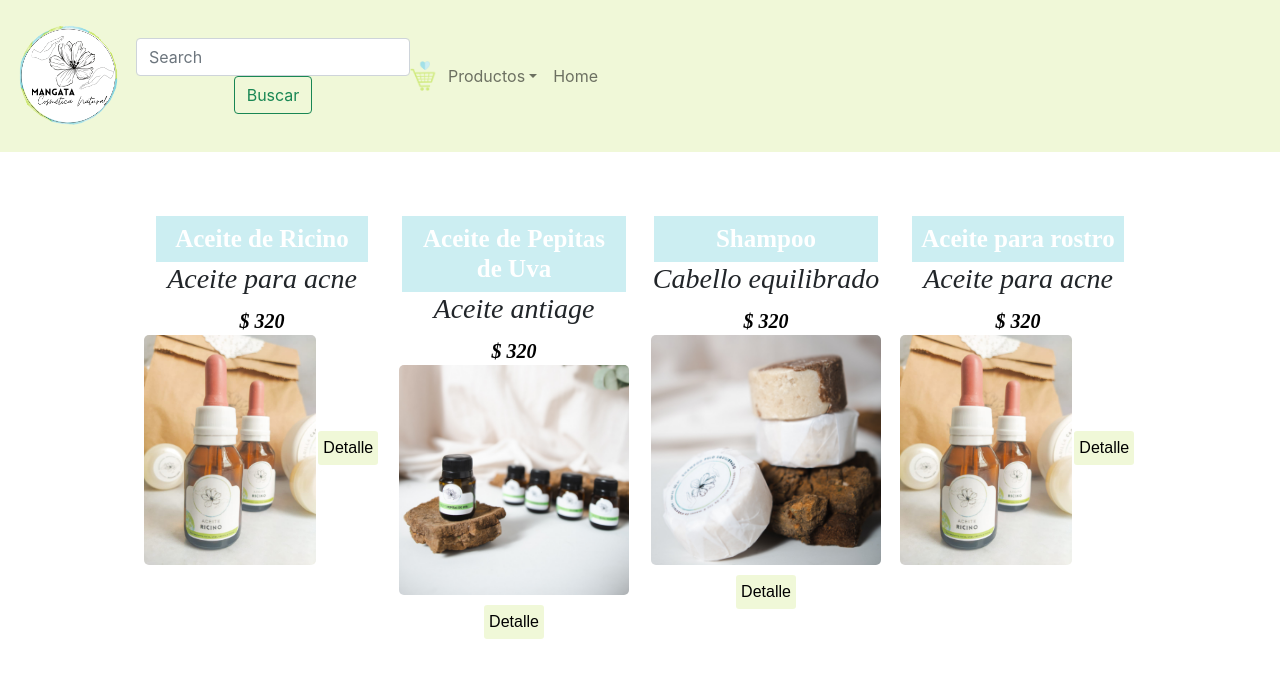
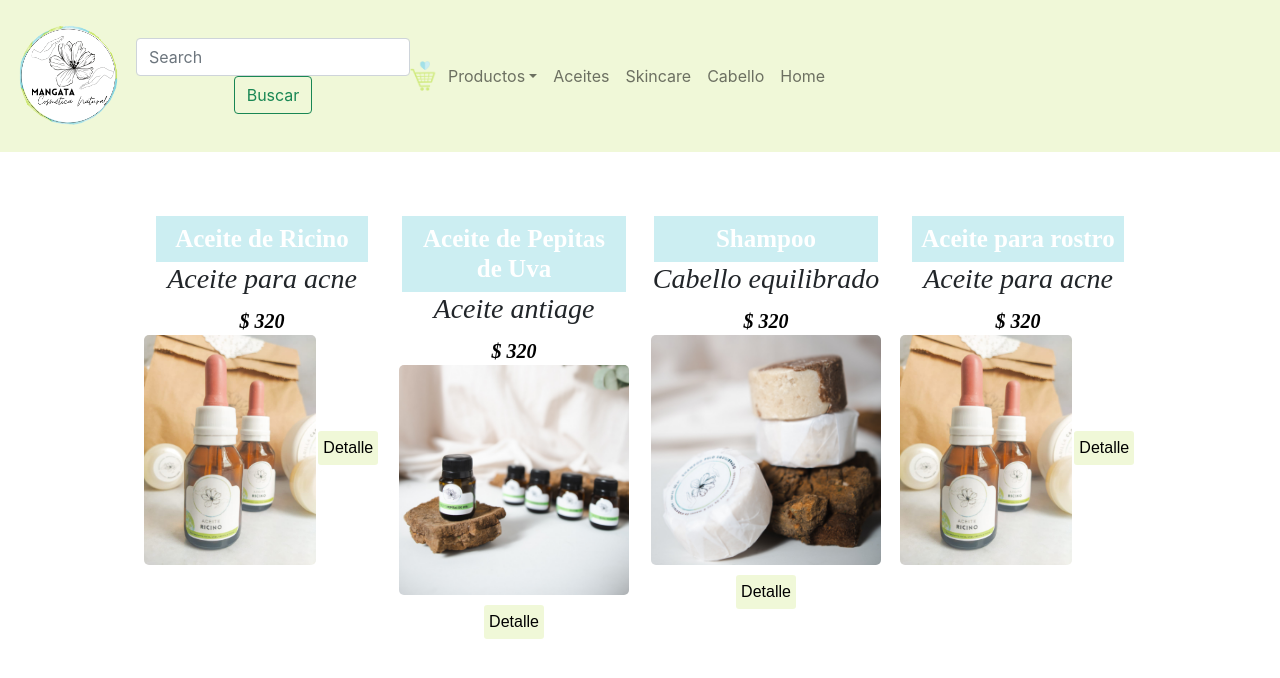
Before and after one commit to Martina5555/mangataReactJs, a React (Create React App) app: page /productos in a window 1280 px wide. Shown: the top 678 px of the page. Built offline with nearby package versions, Linux system fonts and the light colour scheme.

Commit message:
botones restored add to cart, menu provisional

```diff
--- a/src/components/ItemDetail.js
+++ b/src/components/ItemDetail.js
@@ -15,7 +15,9 @@ const ItemDetail = ({propProd}) => {
 <h2 className='tituloH3'> $ {propProd.price} </h2>
 <h2 className='tituloH4'> {propProd.description} </h2>
 <img className='imgProductos' src={propProd.picture}></img>
+
 <ItemCount stock={propProd.stock} initial = {1} onAdd= {onAdd} />
+
     </div>
   )
 }
--- a/src/components/itemCount.js
+++ b/src/components/itemCount.js
@@ -1,8 +1,5 @@
 import React from "react";
 import { useState } from "react";
-
-
-
 
 function ItemCount({initial, stock, onAdd}) {
 const [contador, setContador] = useState(initial);
@@ -24,11 +21,17 @@ const addToCart =()=>{
     onAdd (contador)
 }
 
-return(
+
+ return(
     <div className="container">
-
+    <button className="boton-verde" onClick={handleAumentar}> + </button>
+    {contador}
+    <button className="boton-verde"onClick={handleRestar}> - </button>
+    <button className="boton-verde"onClick={addToCart}> Agregar al carrito </button>
     </div>
 )
 }
 
+
+
 export default ItemCount
--- a/src/components/navBar.js
+++ b/src/components/navBar.js
@@ -36,6 +36,25 @@ import Buscador from './buscador';
                             </li>
                                 </ul>
                             </li>
+
+                            <li className="nav-item  boton__menu">
+                                <Link to='/productos/aceites'className="nav-link boton__menu" role="button"
+                                    data-toggle="dropdown" aria-haspopup="true" aria-expanded="false">
+                                    Aceites
+                                </Link>
+                            </li>
+                            <li className="nav-item  boton__menu">
+                                <Link to='/productos/skincare' className="nav-link boton__menu" role="button"
+                                    data-toggle="dropdown" aria-haspopup="true" aria-expanded="false">
+                                    Skincare
+                                </Link>
+                            </li>
+                            <li className="nav-item  boton__menu">
+                                <Link to='/productos/cabello' className="nav-link boton__menu" role="button"
+                                    data-toggle="dropdown" aria-haspopup="true" aria-expanded="false">
+                                    Cabello
+                                </Link>
+                            </li>
                             <li className="nav-item  boton__menu">
                                 <Link to='/home'className="nav-link boton__menu" role="button"
                                     data-toggle="dropdown" aria-haspopup="true" aria-expanded="false">
```
